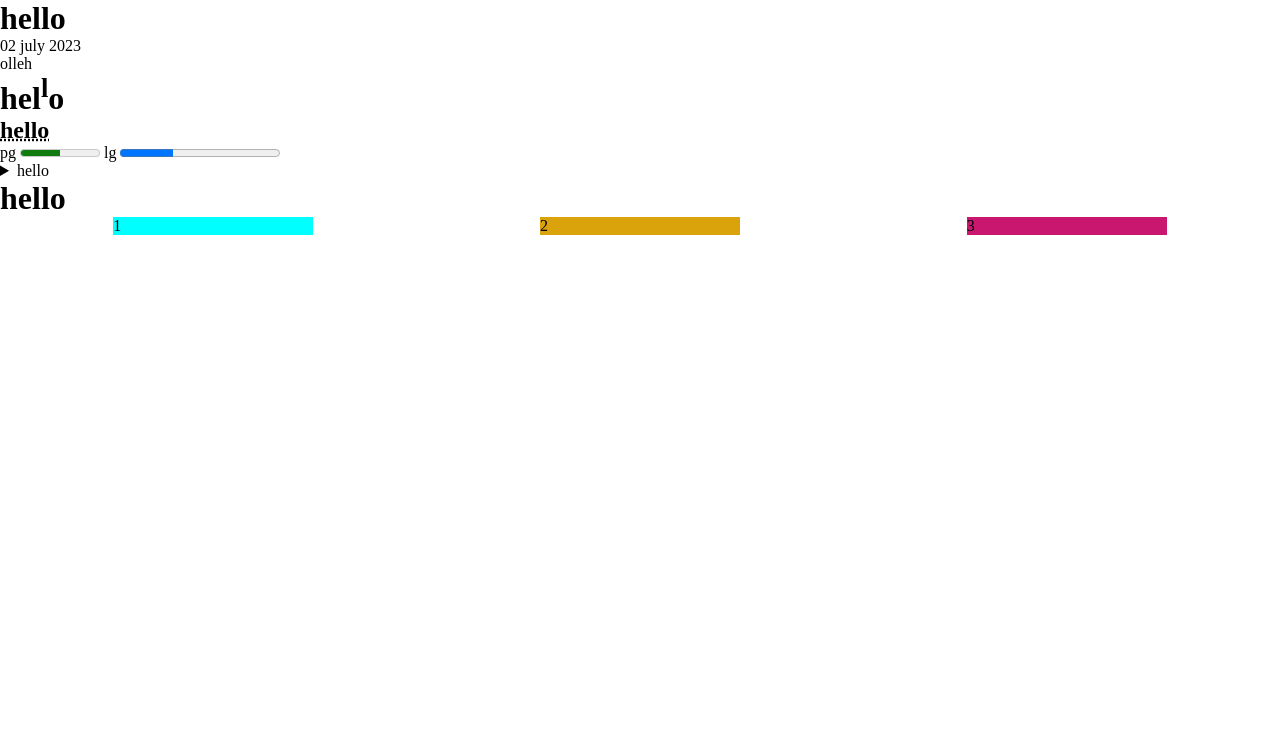
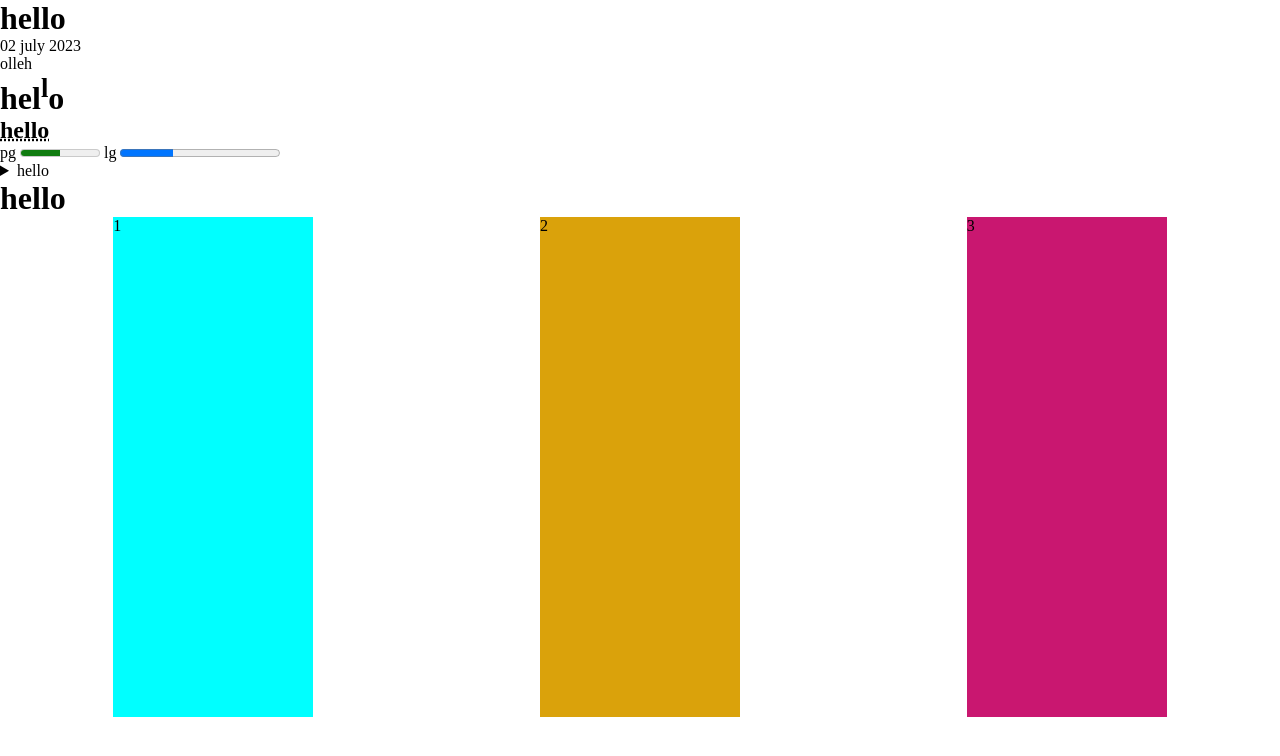
Before and after one commit to Mitul3047/digital-products, a plain HTML site: page test.html in a window 1280 px wide. Drawn offline with Linux system fonts and the light colour scheme.

Commit message:
error solved

```diff
--- a/test.css
+++ b/test.css
@@ -18,7 +18,7 @@
     /* justify-content: space-between; */
     justify-content: space-around;
     /* align-content: center; */
-    height: ;
+    height: 500px;
 }
 .box1{
     background-color: aqua;
```
